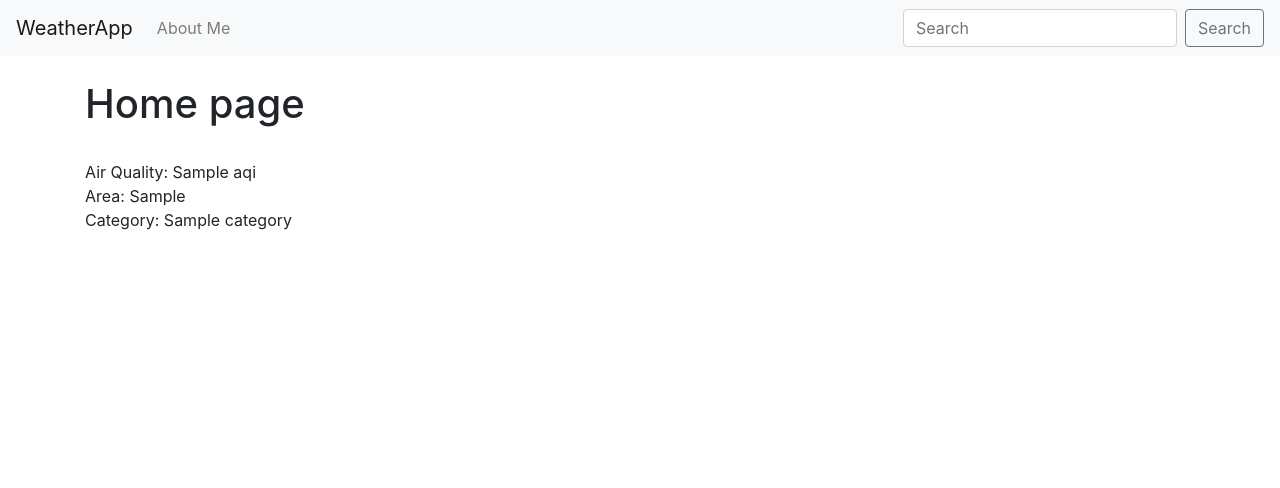
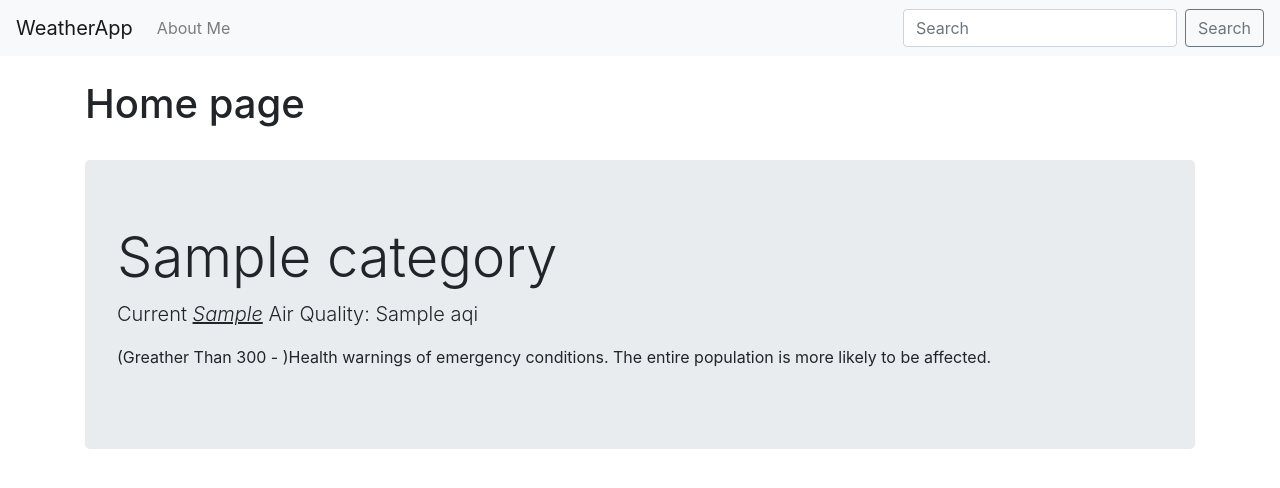
Before and after one commit to amroakmal/weatherApp, a Django app: template weatherLookup/templates/home.html in a window 1280 px wide. Shown: the top 488 px of the page. Run offline with Django 3.2, Linux system fonts and the light colour scheme; the template is opened without the code that fills it: most values are stand-ins (such as "Sample title", 1, 10 or a date in 2020); some libraries are stand-ins or nearby versions.

Commit message:
Add weather descriptiona ccording to corresponding category.

```diff
--- a/weatherLookup/templates/home.html
+++ b/weatherLookup/templates/home.html
@@ -5,13 +5,28 @@
 <h1>Home page</h1>
 <br>
 
+
 {% if api %}
     {% if api == "Error" %}
         There was an Error! Please try again.
     {% else %}
-        Air Quality: {{api.0.AQI}} <br>
-        Area: {{api.0.ReportingArea}} <br>
-        Category: {{api.0.Category.Name}}
+        <div class="jumbotron">
+            <h1 class="display-4">{{api.0.Category.Name}}</h1>
+            <p class="lead">Current <u><em>{{api.0.ReportingArea}}</em></u> Air Quality: {{api.0.AQI}}</p>
+            {% if api.0.Category.Name == "Good" %}
+                <p>(0-50 - )Air quality is considered satisfactory.</p>
+            {% elif api.0.Category.Name == "Moderate" %}
+                <p>(51-100 - )Air quality is acceptable.</p>
+            {% elif api.0.Category.Name == "Unhealty for Sensitive Groups" %}
+                <p>(101-150 - )Although general public is not likely to be affected at this AQI, but people suffering from lung diseases, older adults and children are at a great danger.</p>
+            {% elif api.0.Category.Name == "Unhealty" %}
+                <p>(151-200 - )Everyone may begin to experience health effects.</p>
+            {% elif api.0.Category.Name == "Very Unhealty" %}
+                <p>(201-300 - )Alert! Everyone may experience more serious health effects.</p>
+            {% else %}
+                <p>(Greather Than 300 - )Health warnings of emergency conditions. The entire population is more likely to be affected.</p>
+            {% endif %}
+        </div>
     {% endif %}
 {% endif %}
 
```
